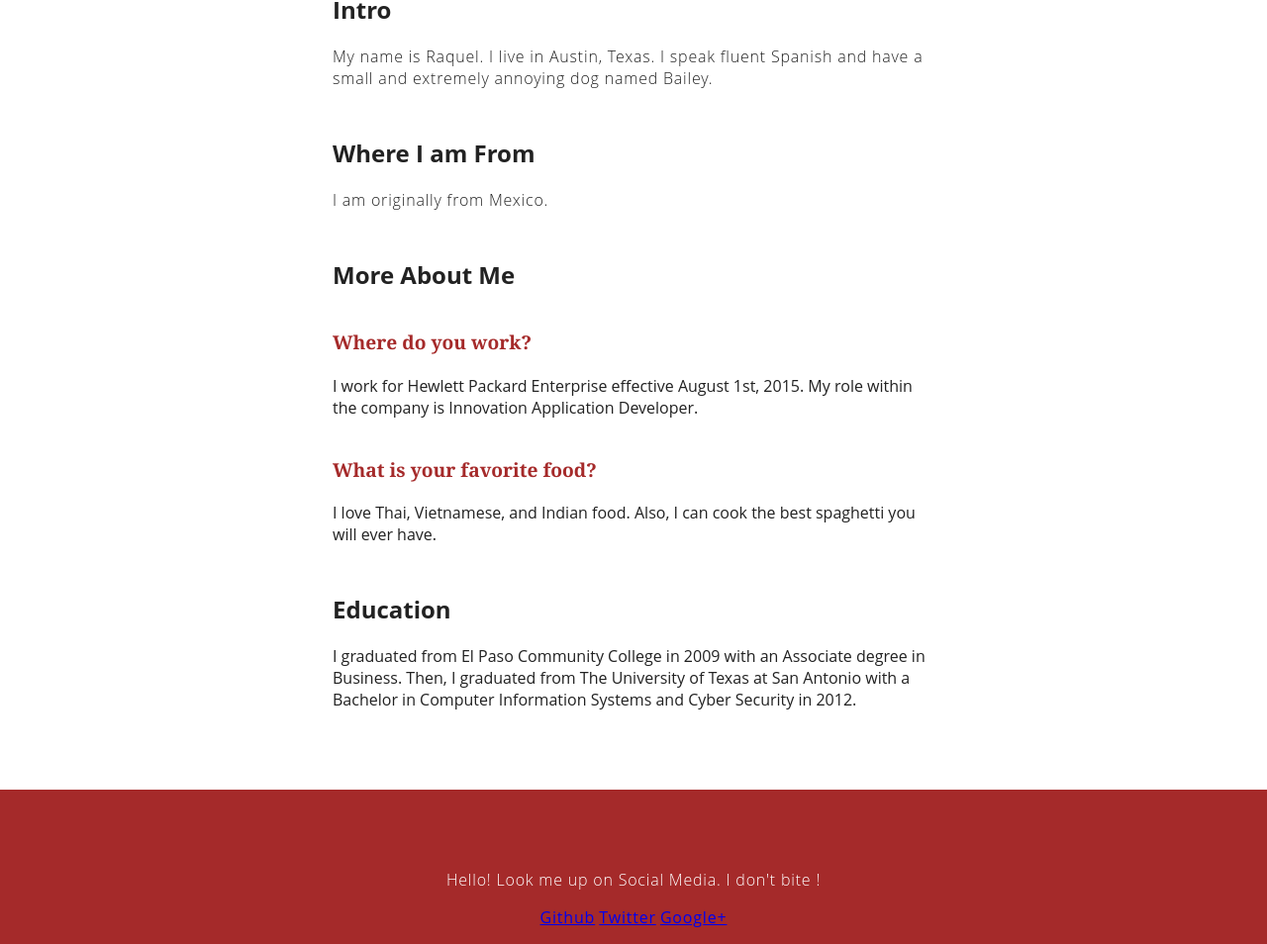
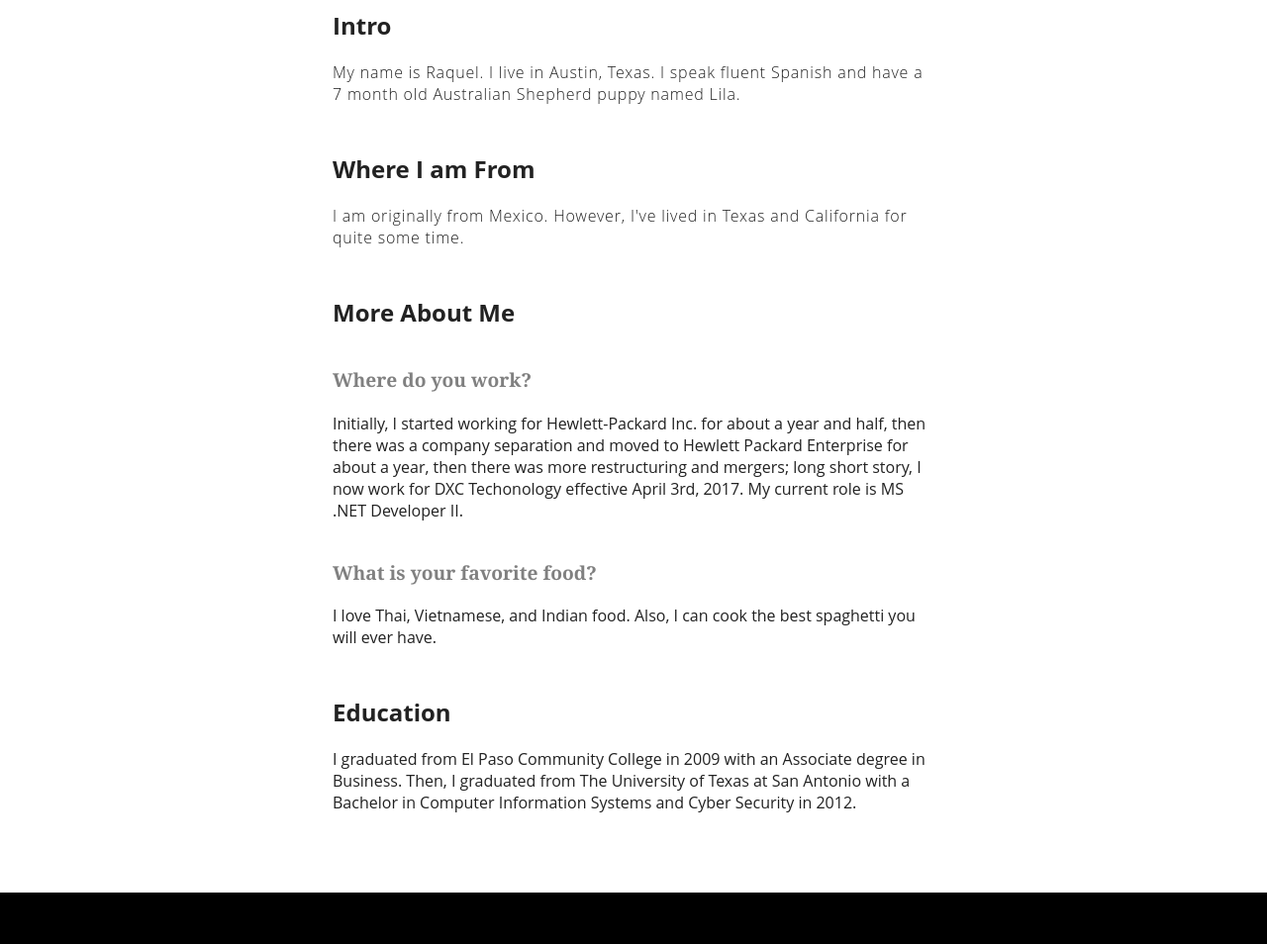
Before and after one commit to chavraqul/About-Me-site, a plain HTML site: page index.html in a window 1280 px wide. Shown: the part 458-1412 px from the top of the page at 99% size. Drawn offline with nearby package versions, Linux system fonts and the light colour scheme.

Commit message:
Pushing new changes

```diff
--- a/index.html
+++ b/index.html
@@ -4,34 +4,35 @@
 <meta charset="UTF-8">
 <title>About Me</title>
 <link rel="stylesheet" type="text/css" href="styles.css"/>
+<link rel="stylesheet" href="https://cdnjs.cloudflare.com/ajax/libs/animate.css/3.5.2/animate.min.css">
 <link rel="shortcut icon" type="image/x-icon" href="images/favicon_R.ico" />
 </head>
 
 <body>
     <header class="masthead">
-        <p class="masthead-intro">Hi, I'm</p>
-        <h1 class="masthead-heading">Raquel</h1>
+        <p class="masthead-intro animated bounce">Hi, I'm</p>
+        <h1 class="masthead-heading animated bounce">Raquel</h1>
     </header>
 
-    <section class="introduction">
+    <section class="introduction animated bounce">
         <h1>Intro</h1>
-        <p>My name is Raquel. I live in Austin, Texas. I speak fluent Spanish and have a small and extremely annoying dog named Bailey.</p>
+        <p>My name is Raquel. I live in Austin, Texas. I speak fluent Spanish and have a 7 month old Australian Shepherd puppy named Lila.</p>
     </section>
 
-    <section class="location">
+    <section class="location animated bounce">
         <h1>Where I am From</h1>
-        <p>I am originally from Mexico.</p>
+        <p>I am originally from Mexico. However, I've lived in Texas and California for quite some time.</p>
     </section>
 
-    <section class="questions">
+    <section class="questions animated bounce">
         <h1>More About Me</h1>
         <h3>Where do you work?</h3>
-        <p>I work for Hewlett Packard Enterprise effective August 1st, 2015. My role within the company is Innovation Application Developer.</p>
+        <p>Initially, I started working for Hewlett-Packard Inc. for about a year and half, then there was a company separation and moved to Hewlett Packard Enterprise for about a year, then there was more restructuring and mergers; long short story, I now work for DXC Techonology effective April 3rd, 2017. My current role is MS .NET Developer II.</p>
         <h3>What is your favorite food?</h3>
         <p>I love Thai, Vietnamese, and Indian food. Also, I can cook the best spaghetti you will ever have.</p>
     </section>
 
-    <section class="education">
+    <section class="education animated bounce">
         <h1>Education</h1>
         <p>I graduated from El Paso Community College in 2009 with an Associate degree in Business. Then, I graduated from The University of Texas at San Antonio with a Bachelor in Computer Information Systems and Cyber Security in 2012.</p>
     </section>
--- a/styles.css
+++ b/styles.css
@@ -6,12 +6,14 @@ body{
   font-size: 1em;
   font-family: "Open Sans", "Halvetica Neue", sans-serif;
 }
+
 .masthead{
   padding: 6em 0;
-  background-image: url('https://download.unsplash.com/photo-1429032021766-c6a53949594f');
+  background-image: url('images/taduuda-282821.jpg');
   background-repeat: no-repeat;
   background-size: cover;
-  border-top: solid 1em brown;
+  border-top: solid 1em black;
+  border-bottom: solid 1em black;
 }
 
 .masthead-intro{
@@ -31,6 +33,24 @@ body{
   font-weight: bold;
 }
 
+/*
+masthead-intro::after,
+masthead-heading::after{
+  content: '';
+  position: absolute;
+  top: -50%;
+  right: -50%;
+  bottom: -50%;
+  left: -50%;
+  background: linear-gradient(to bottom, rgba(229, 172, 142, 0), rgba(255,255,255,0.5) 50%, rgba(229, 172, 142, 0));
+  transform: rotateZ(60deg) translate(-5em, 7.5em);
+}
+
+.masthead-intro:hover::after, .masthead-intro:focus::after,
+.masthead-heading:hover::after, .masthead-heading:focus::after {
+  animation: pop 1s forwards;
+}
+*/
 .masthead-intro, .masthead-heading, .content-footer{
   text-align: center;
 }
@@ -44,11 +64,21 @@ body{
 
 .content-footer{
   color: white;
-  background-color: brown;
+  background-color: black;
   margin-top: 5em;
   padding: 4em 0;
 
   }
+
+.content-footer a:link,
+.content-footer a:visited{
+  color: white;
+}
+
+.content-footer a:hover,
+.content-footer a:active{
+  font-weight: bold;
+}
 
 .social{
   padding: 0;
@@ -60,6 +90,16 @@ body{
   letter-spacing: 0.05em;
 }
 
+.social > li a:link,
+.social > li a:visited{
+  color: yellow;
+}
+/*
+.social > li a:hover,
+.social > li a:active{
+  font-weight: bold;
+}
+*/
 .introduction > p,
 .location > p,
 .content-footer > p {
@@ -75,12 +115,19 @@ body{
   font-weight: bold;
   /*Layout*/
   margin: 2em 0 1em 0;
-  color: brown;
+  color: gray;
 }
 
 section > h1{
   margin-top: 2em;
 }
+
+/*Keyframes animation
+@keyframes pop {
+  100% {
+    transform: rotateZ(60deg) translate(1em, -9em);
+  }
+}*/
 
 /*Media queries*/
 @media only screen and (max-width: 1000px){
```
Also changed, not shown: 1 other file.
